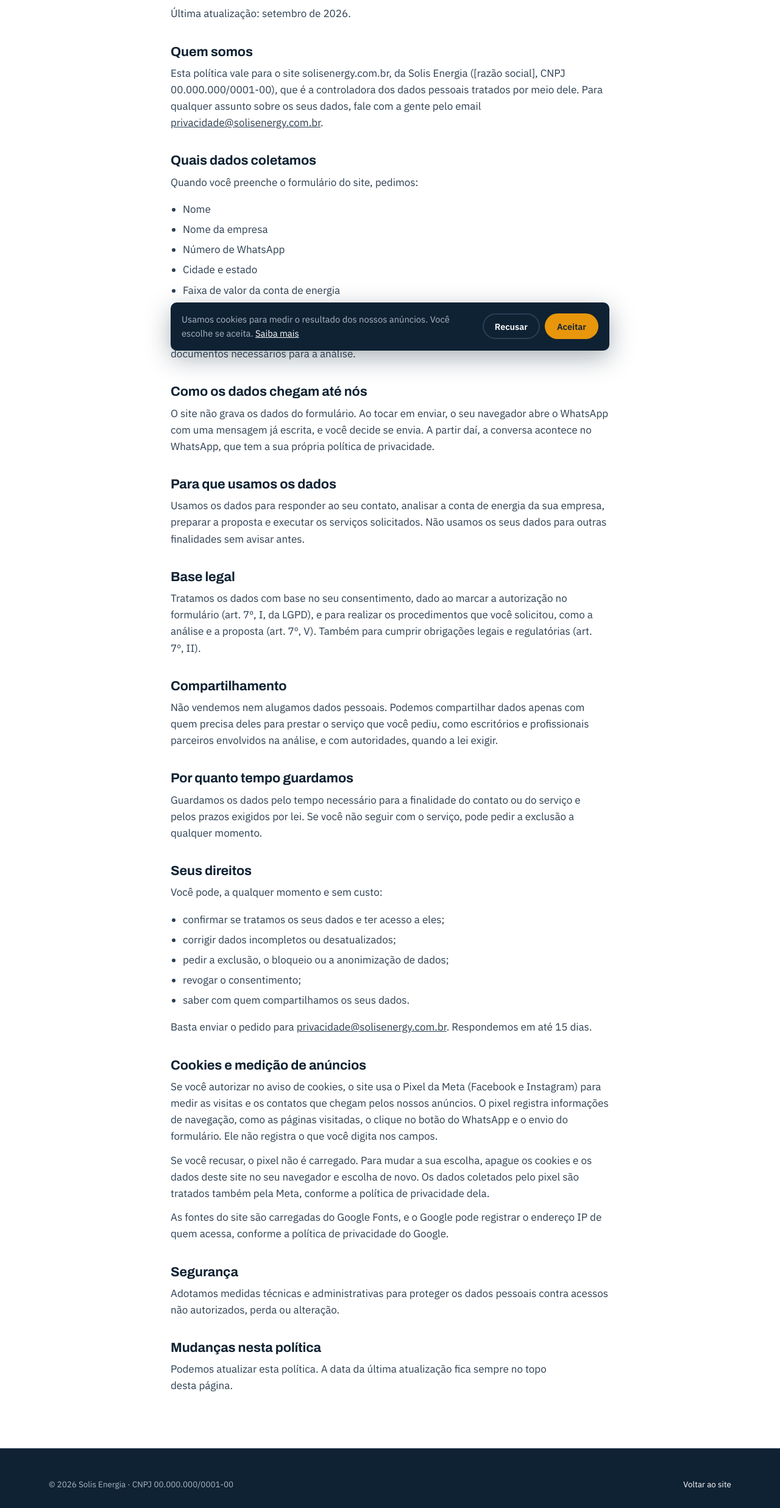
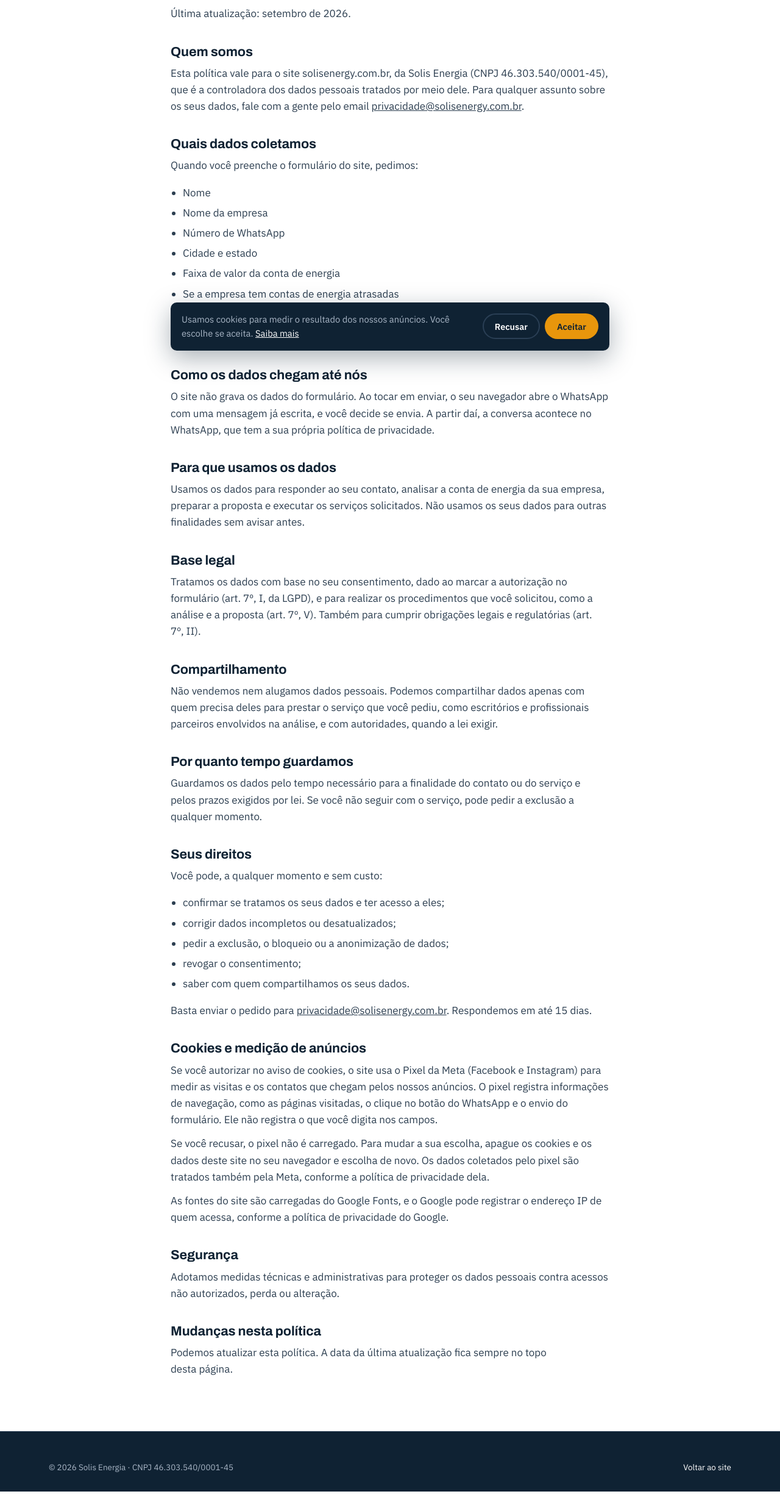
Before and after one commit to gruposolis1/solis-energia, a plain HTML site: page privacidade.html in a window 1280 px wide. Shown: the part 209-2682 px from the top of the page at 61% size. After the commit the page ends 2655 px from the top, so only its background shows below. Drawn offline with Linux system fonts and the light colour scheme.

Commit message:
CNPJ no rodapé e na política de privacidade

```diff
--- a/privacidade.html
+++ b/privacidade.html
@@ -25,7 +25,7 @@
   <p class="muted">Última atualização: setembro de 2026.</p>
 
   <h2>Quem somos</h2>
-  <p>Esta política vale para o site solisenergy.com.br, da Solis Energia ([razão social], CNPJ 00.000.000/0001-00), que é a controladora dos dados pessoais tratados por meio dele. Para qualquer assunto sobre os seus dados, fale com a gente pelo email <a href="mailto:privacidade@solisenergy.com.br">privacidade@solisenergy.com.br</a>.</p>
+  <p>Esta política vale para o site solisenergy.com.br, da Solis Energia (CNPJ 46.303.540/0001-45), que é a controladora dos dados pessoais tratados por meio dele. Para qualquer assunto sobre os seus dados, fale com a gente pelo email <a href="mailto:privacidade@solisenergy.com.br">privacidade@solisenergy.com.br</a>.</p>
 
   <h2>Quais dados coletamos</h2>
   <p>Quando você preenche o formulário do site, pedimos:</p>
@@ -70,7 +70,7 @@
   <p>Podemos atualizar esta política. A data da última atualização fica sempre no topo desta página.</p>
 </main>
 <footer class="site-footer"><div class="wrap"><div class="foot-bottom" style="border-top:0;padding-top:0">
-  <span>© <span data-year>2026</span> Solis Energia · CNPJ 00.000.000/0001-00</span><a href="./">Voltar ao site</a>
+  <span>© <span data-year>2026</span> Solis Energia · CNPJ 46.303.540/0001-45</span><a href="./">Voltar ao site</a>
 </div></div></footer>
 <script src="assets/site.js"></script>
 </body>
```
Also changed, not shown: index.html (+1 -1 lines).
